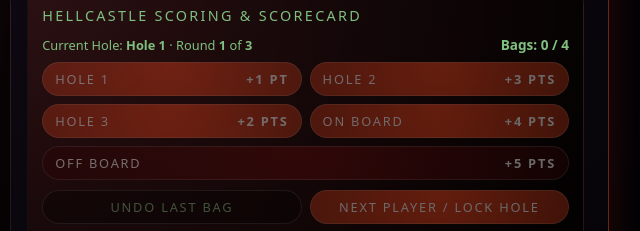
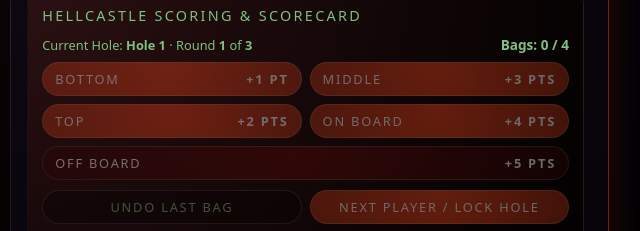
Before and after one commit to Herbenero/HellcastleGolf, a plain HTML site: page index.html in a window 1280 px wide. Shown: the part 130-361 px from the top of the page, 581-1221 px from the left. Drawn offline with Linux system fonts and the light colour scheme.

Commit message:
Update score labels for buttons in index.html

```diff
--- a/index.html
+++ b/index.html
@@ -743,15 +743,15 @@
 
           <div class="score-buttons-grid">
             <button data-score="1" class="score-btn">
-              <span class="score-label">Hole 1</span>
+              <span class="score-label">Bottom</span>
               <span class="score-points">+1 pt</span>
             </button>
             <button data-score="3" class="score-btn">
-              <span class="score-label">Hole 2</span>
+              <span class="score-label">Middle</span>
               <span class="score-points">+3 pts</span>
             </button>
             <button data-score="2" class="score-btn">
-              <span class="score-label">Hole 3</span>
+              <span class="score-label">Top</span>
               <span class="score-points">+2 pts</span>
             </button>
             <button data-score="4" class="score-btn">
```
